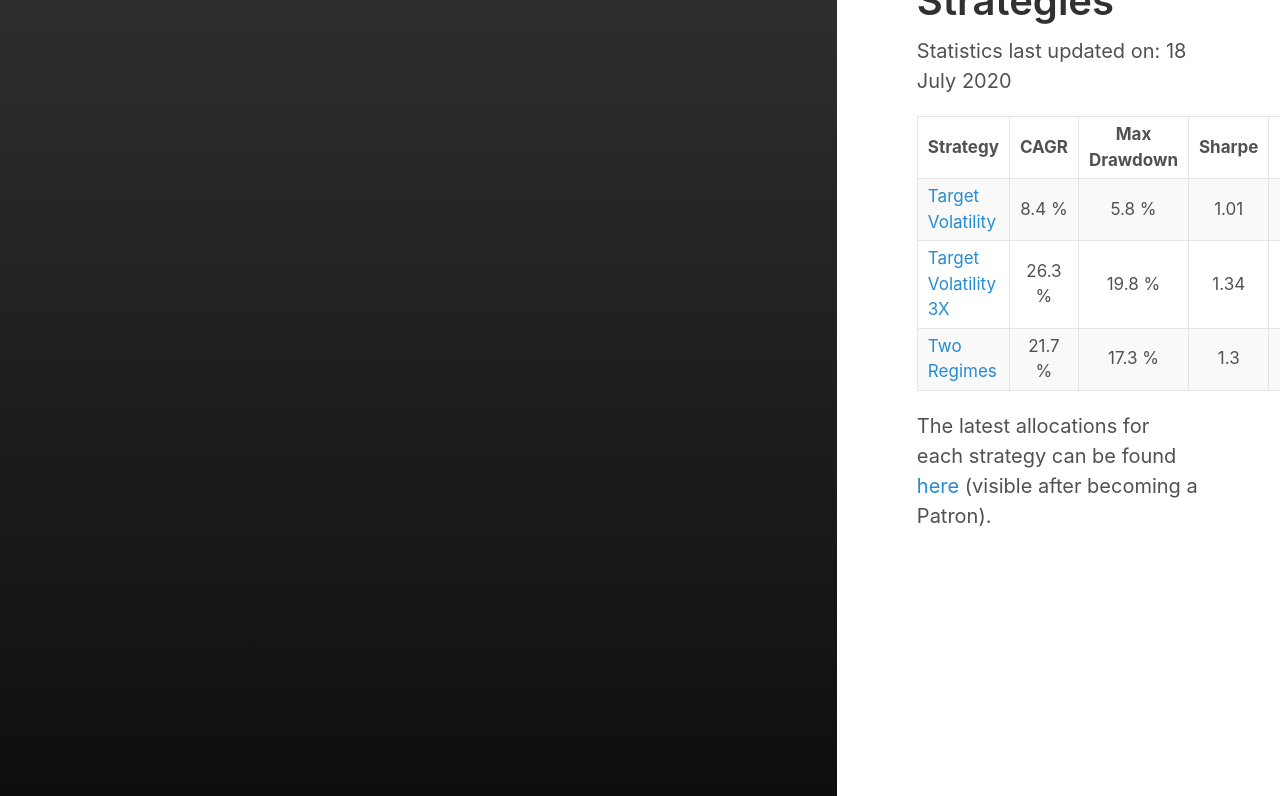
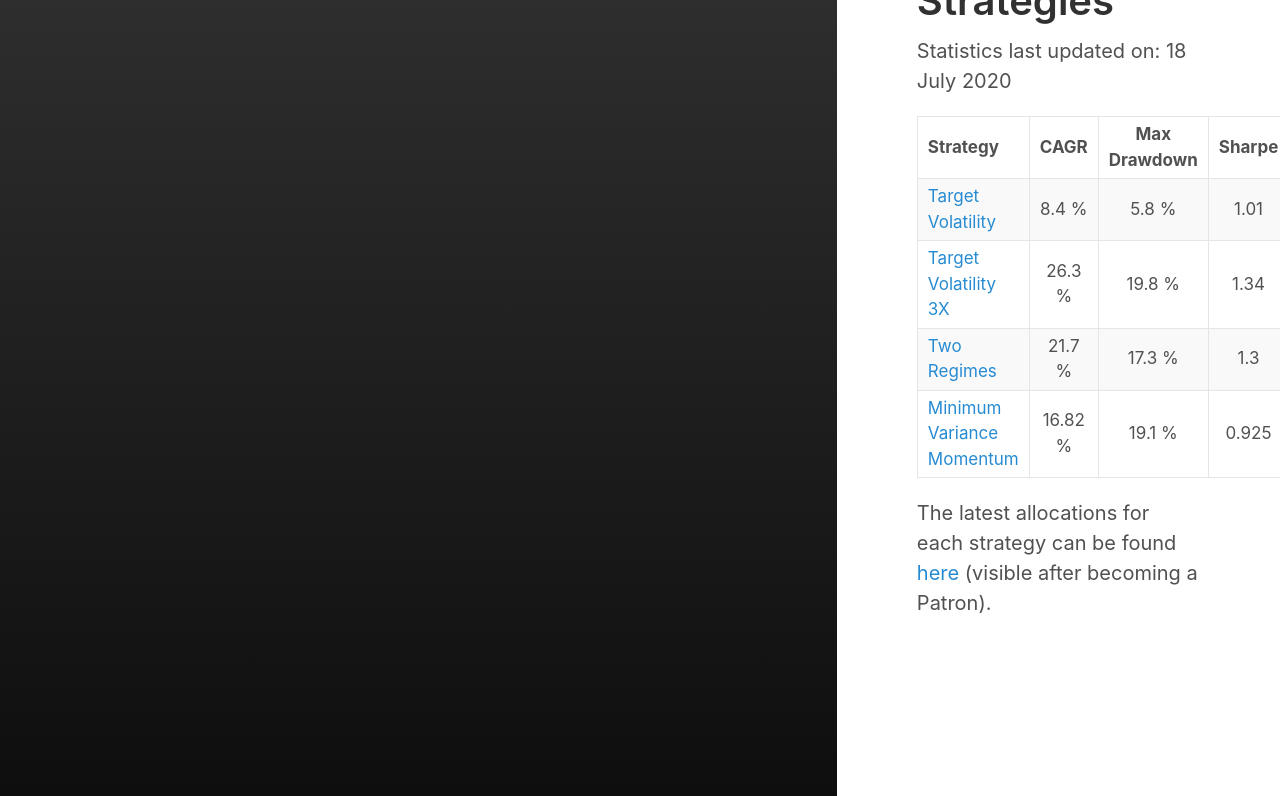
Before and after one commit to IthacaResearch/ithacaresearch.github.io, a Jekyll site: the page built from category/strategies.md, in a window 1280 px wide, cut to the strip 104-900 px from the top of the page. Built offline with Jekyll 4.4.1, drawn with Linux system fonts in a browser that asks for light colours.

Commit message:
Update strategies.md

```diff
--- a/category/strategies.md
+++ b/category/strategies.md
@@ -11,5 +11,6 @@ Statistics last updated on: 18 July 2020
 | [Target Volatility](https://ithacaresearch.github.io/2019/07/12/Target-Volatility.html) | 8.4 % | 5.8 % | 1.01 | 1 | Jan 1987 - Today |
 | [Target Volatility 3X](https://ithacaresearch.github.io/2019/08/03/Target-Volatility-3X.html) | 26.3 % | 19.8 % | 1.34 | variable, max 3 | Jan 2010 - Today |
 | [Two Regimes](https://ithacaresearch.github.io/2020/02/05/Two-Regimes.html) | 21.7 % | 17.3 % | 1.3 | 1 | Jul 1999 - Today |
+| [Minimum Variance Momentum](https://ithacaresearch.github.io/2020/09/03/Minimum-Variance-Momentum.html) | 16.82 % | 19.1 % | 0.925 | 1 | Jan 2006 - Today |
 
 The latest allocations for each strategy can be found [here](https://www.patreon.com/ithaca/posts?filters[tag]=LastUpdate) (visible after becoming a Patron).
```
